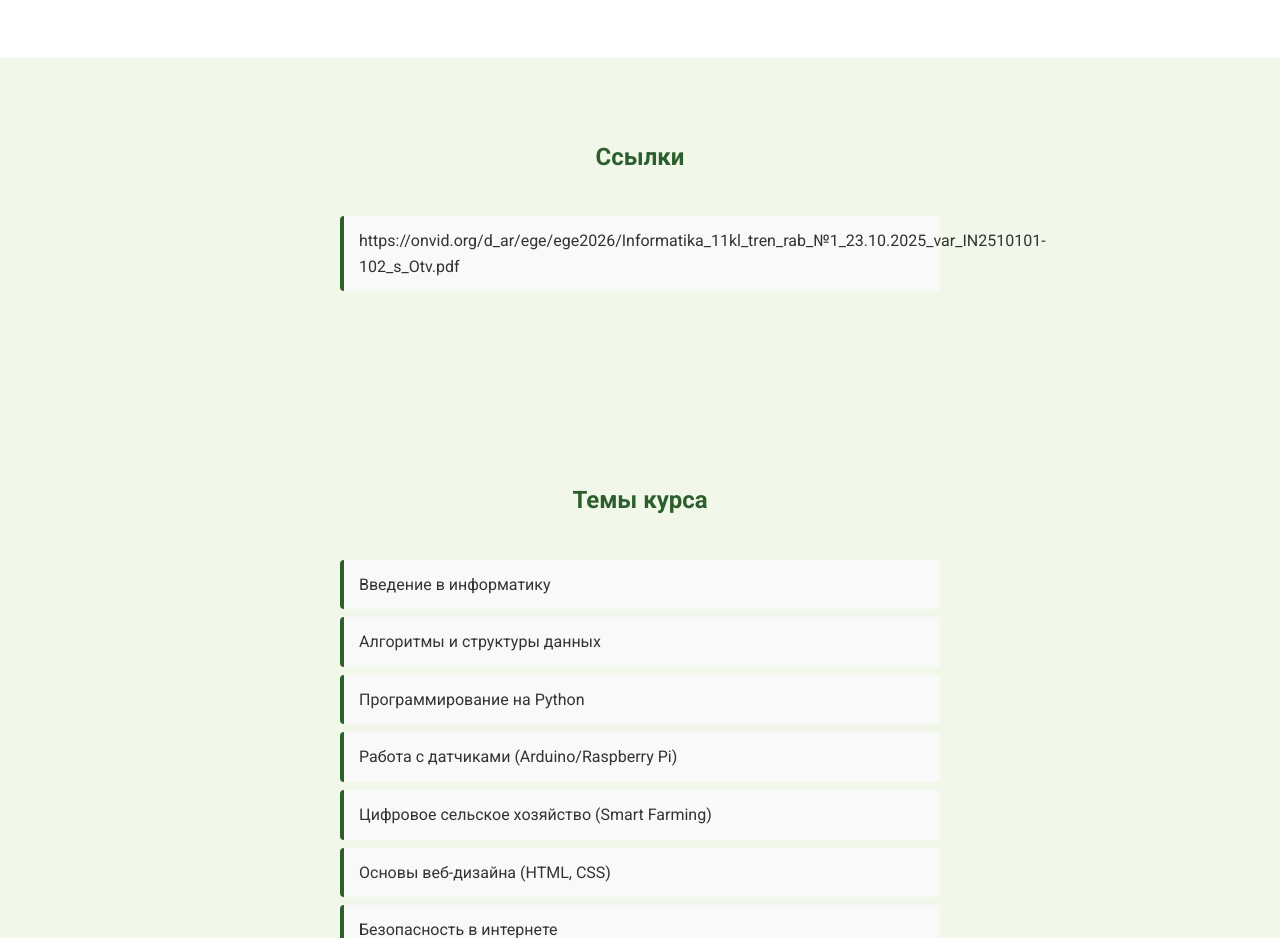
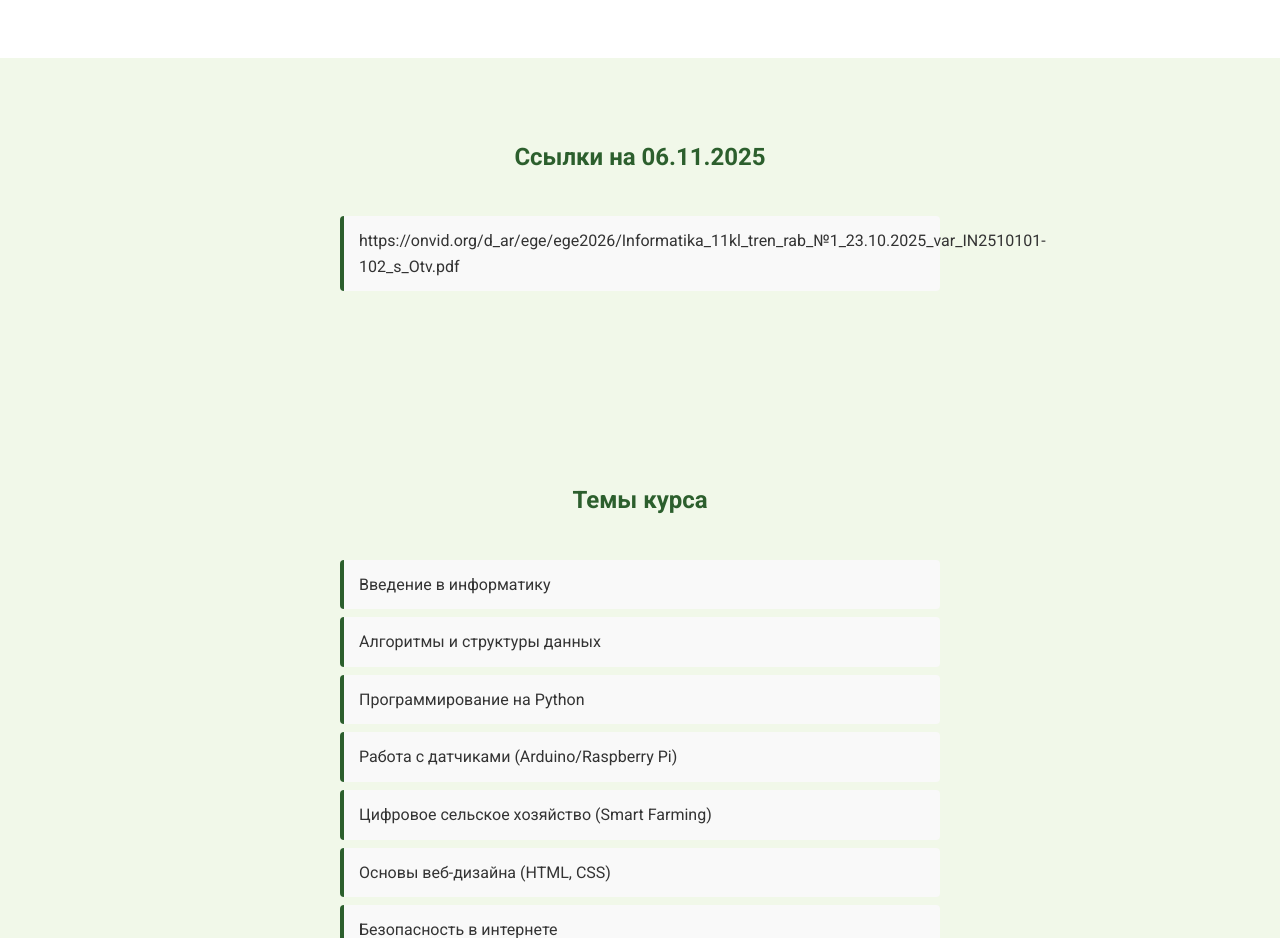
Before and after one commit to GreenestTree/agrolicey.github.io, a plain HTML site: page index.html in a window 1280 px wide. Shown: the part 1020-1958 px from the top of the page. Drawn offline with Linux system fonts and the light colour scheme.

Commit message:
Update index.html

```diff
--- a/index.html
+++ b/index.html
@@ -62,7 +62,7 @@
   <!-- Ссылки на 04.09.2025-->
   <section id="topics" class="section light-bg">
     <div class="container">
-      <h2>Ссылки</h2>
+      <h2>Ссылки на 06.11.2025</h2>
       <ul id="topicList" class="topic-list">
         <li>https://onvid.org/d_ar/ege/ege2026/Informatika_11kl_tren_rab_№1_23.10.2025_var_IN2510101-102_s_Otv.pdf</li>
     </div>
```
